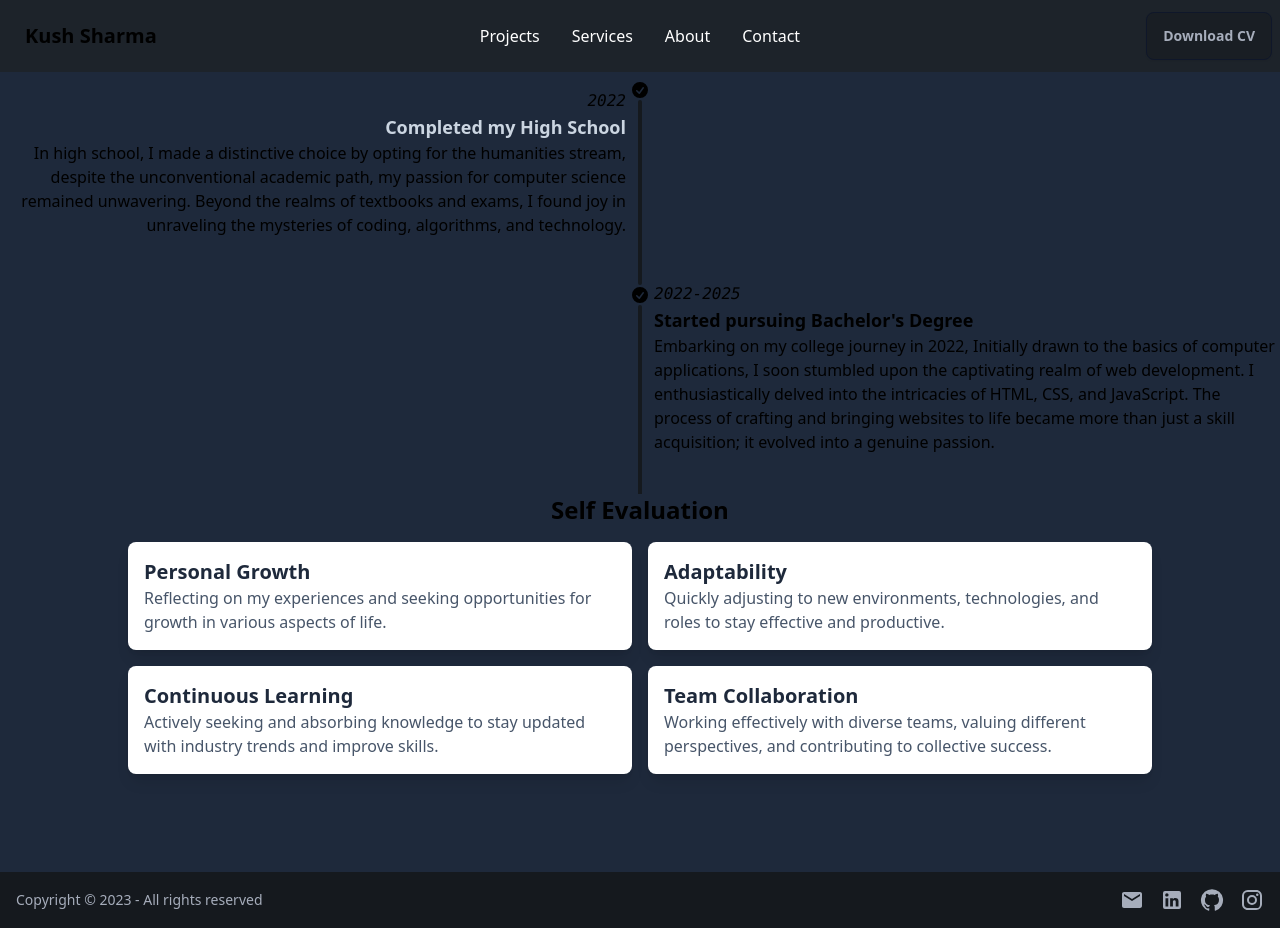
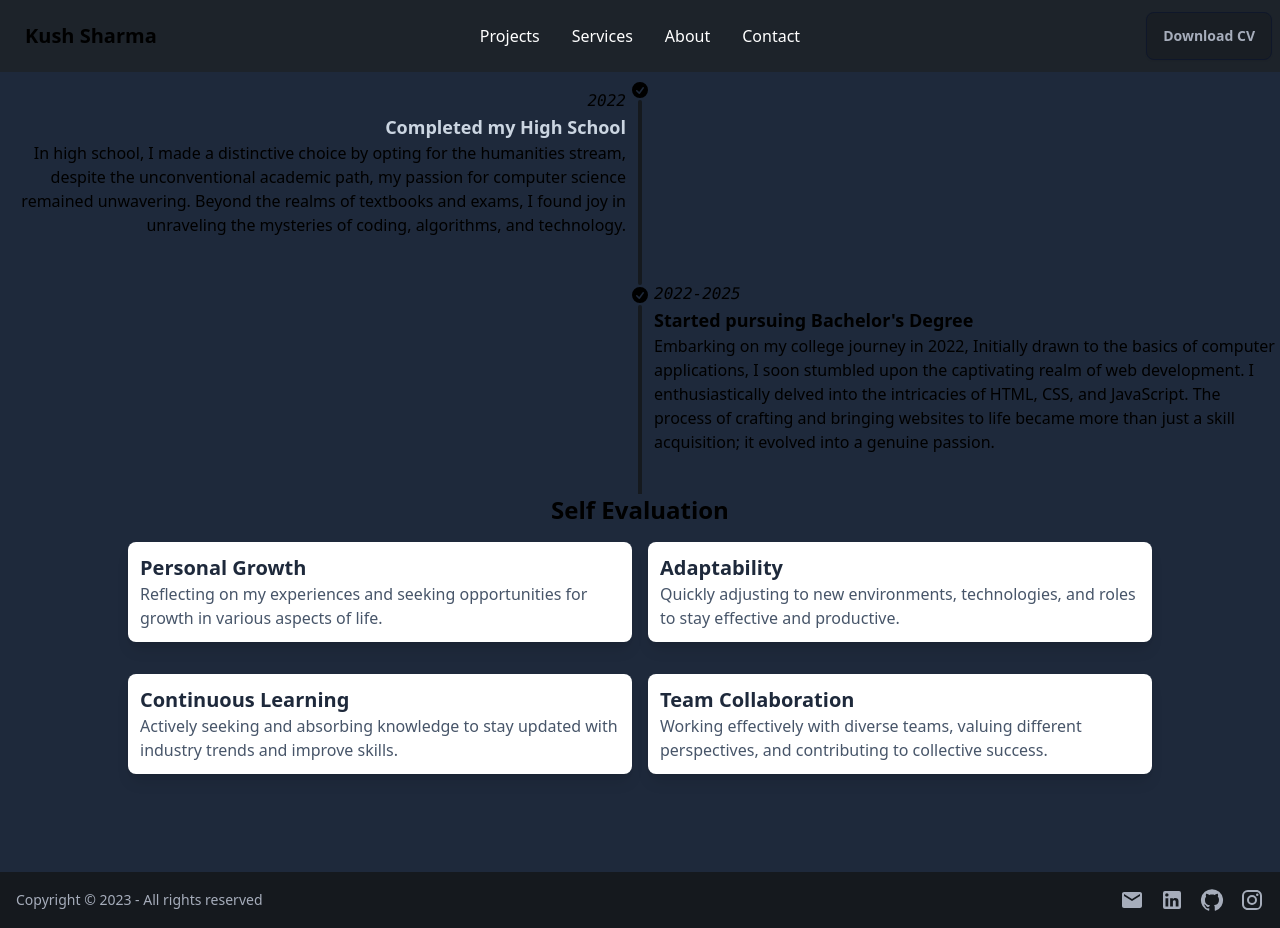
Before and after one commit to Kushhhhhhhh/Portfolio.github.io, a Next.js app in the folder client/: page /about in a window 1280 px wide. Built offline with nearby package versions, Linux system fonts and the light colour scheme.

Commit message:
basic adjustments

```diff
--- a/client/app/about/page.js
+++ b/client/app/about/page.js
@@ -32,25 +32,25 @@ const About = () => {
 <div className="max-w-screen-lg mx-auto">
     <h2 className="text-2xl font-bold mb-4 text-center">Self Evaluation</h2>
     <div className="grid grid-cols-1 md:grid-cols-2 gap-4">
-      <div className="bg-white p-4 rounded-lg shadow-lg">
+      <div className="bg-white p-3 rounded-lg border-slate-800 shadow-lg mb-4">
         <h3 className="text-xl text-slate-800 font-semibold">Personal Growth</h3>
         <p className="text-slate-600">
           Reflecting on my experiences and seeking opportunities for growth in various aspects of life.
         </p>
       </div>
-      <div className="bg-white p-4 rounded-lg shadow-lg">
+      <div className="bg-white p-3 rounded-lg shadow-lg mb-4">
         <h3 className="text-xl text-slate-800 font-semibold">Adaptability</h3>
         <p className="text-slate-600">
           Quickly adjusting to new environments, technologies, and roles to stay effective and productive.
         </p>
       </div>
-      <div className="bg-white p-4 rounded-lg shadow-lg">
+      <div className="bg-white p-3 rounded-lg shadow-lg mb-4">
         <h3 className="text-xl text-slate-800 font-semibold">Continuous Learning</h3>
         <p className="text-slate-600">
           Actively seeking and absorbing knowledge to stay updated with industry trends and improve skills.
         </p>
       </div>
-      <div className="bg-white p-4 rounded-lg shadow-lg">
+      <div className="bg-white p-3 rounded-lg shadow-lg mb-4">
         <h3 className="text-xl text-slate-800 font-semibold">Team Collaboration</h3>
         <p className="text-slate-600">
           Working effectively with diverse teams, valuing different perspectives, and contributing to collective success.
```
